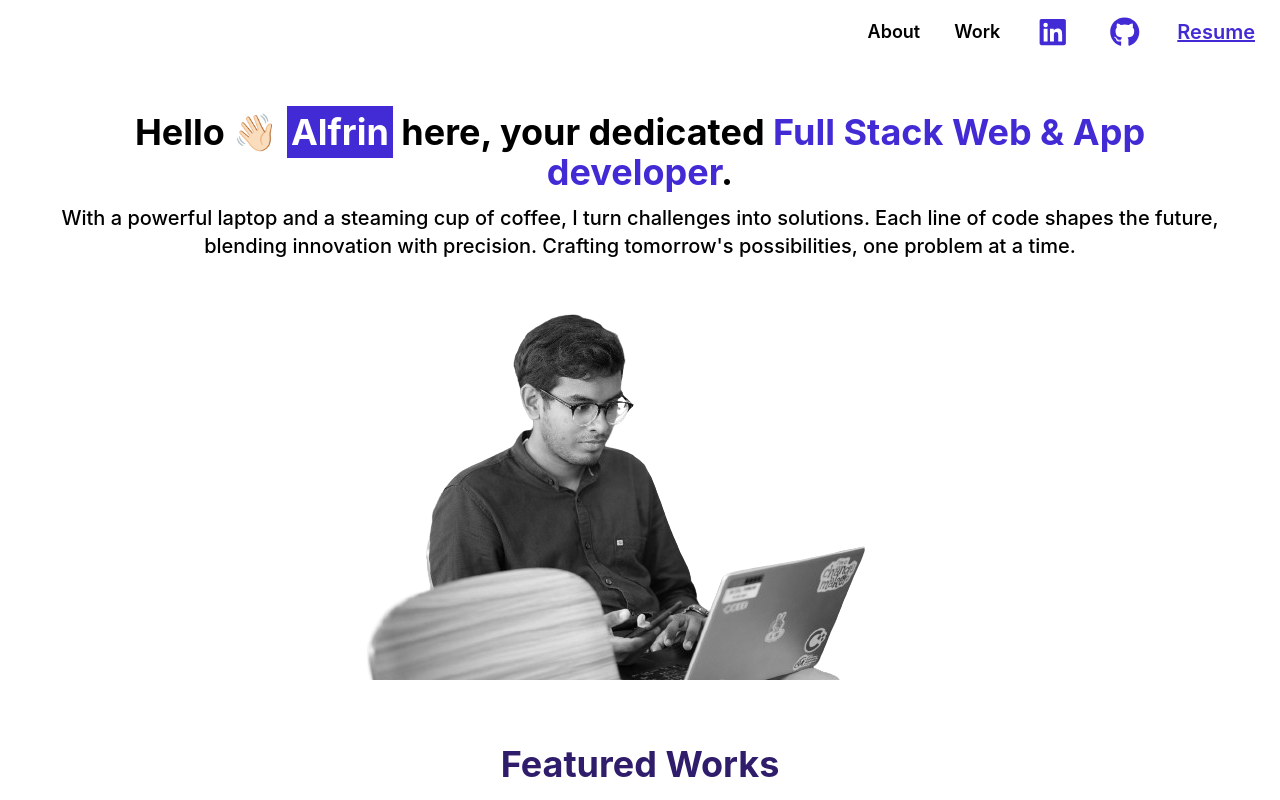
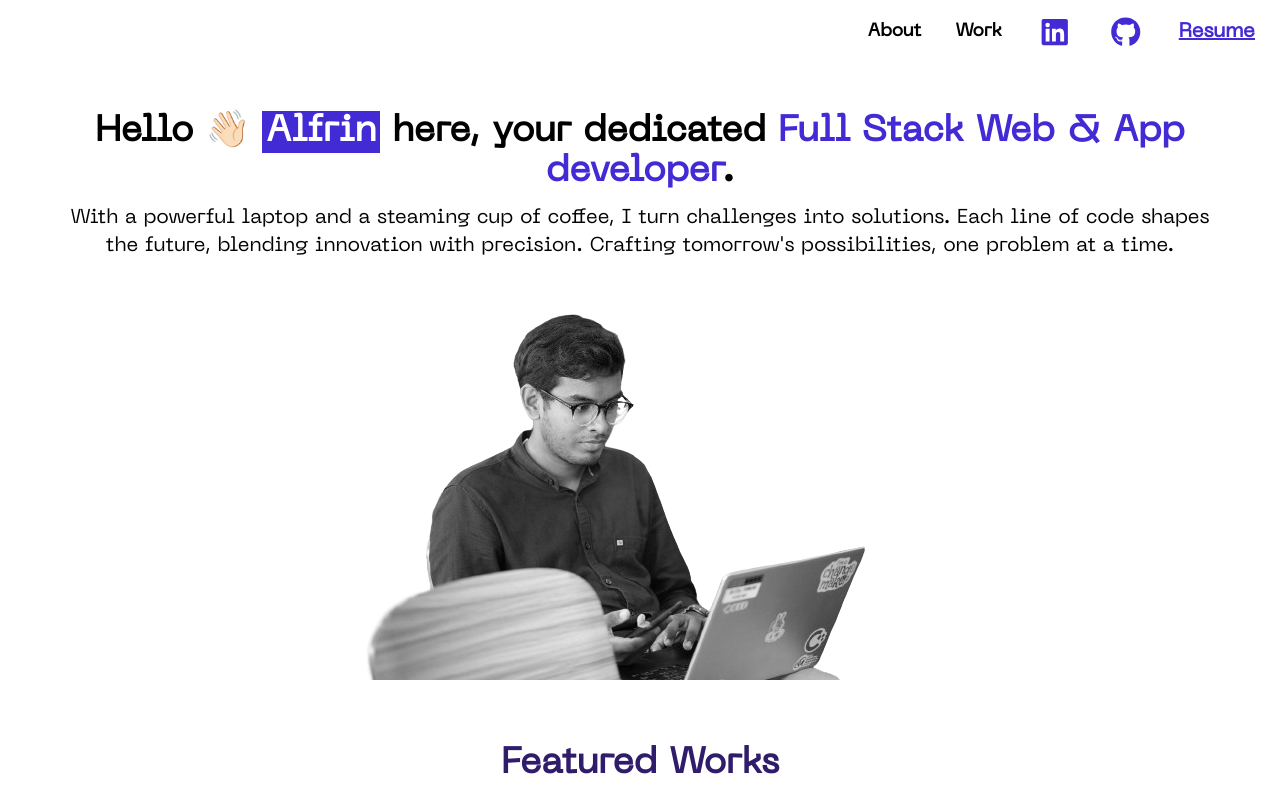
Before and after one commit to AlfrinP/portfolio, a Next.js app: page / in a window 1280 px wide. Shown: the top 800 px of the page. Built offline with nearby package versions, Linux system fonts and the light colour scheme; no server answers.

Commit message:
refactor: migrate Tailwind configuration to CSS variables and add formatting scripts

```diff
--- a/app/globals.css
+++ b/app/globals.css
@@ -3,7 +3,12 @@
 
 @font-face {
   font-family: "Neue";
-  src: url("../public/fonts/NeueMachina-Regular.woff2") format("woff2");
+  src: url("/fonts/NeueMachina-Regular.woff2") format("woff2");
+}
+
+@theme {
+  --color-primary: rgba(111, 112, 242, 1);
+  --font-primary: "Neue";
 }
 
 @layer components {
--- a/package.json
+++ b/package.json
@@ -6,7 +6,8 @@
     "dev": "next dev --turbopack",
     "build": "next build",
     "start": "next start",
-    "lint": "eslint ."
+    "lint": "eslint .",
+    "format": "eslint --fix && prettier --write ."
   },
   "dependencies": {
     "@fortawesome/fontawesome-svg-core": "^7.2.0",
--- a/tailwind.config.ts
+++ /dev/null
@@ -1,20 +0,0 @@
-import type { Config } from "tailwindcss";
-
-export default {
-  content: [
-    "./pages/**/*.{js,ts,jsx,tsx,mdx}",
-    "./components/**/*.{js,ts,jsx,tsx,mdx}",
-    "./app/**/*.{js,ts,jsx,tsx,mdx}",
-  ],
-  theme: {
-    extend: {
-      colors: {
-        primary: "rgba(111, 112, 242, 1)",
-      },
-      fontFamily: {
-        primary: "Neue",
-      },
-    },
-  },
-  plugins: [],
-} satisfies Config;
```
